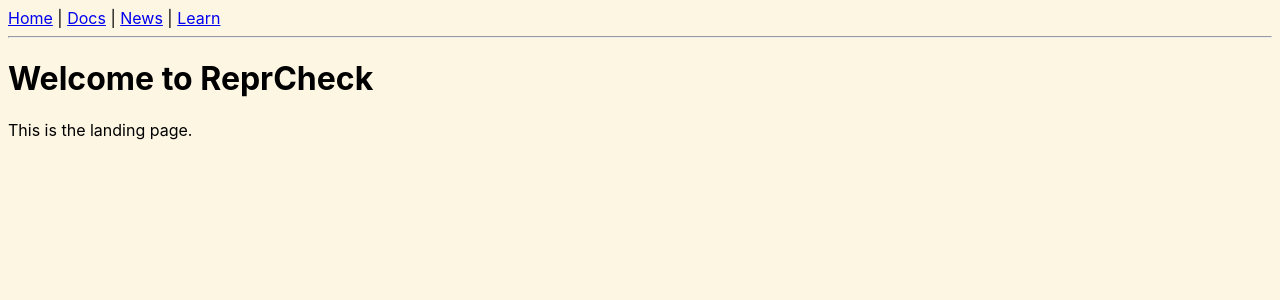
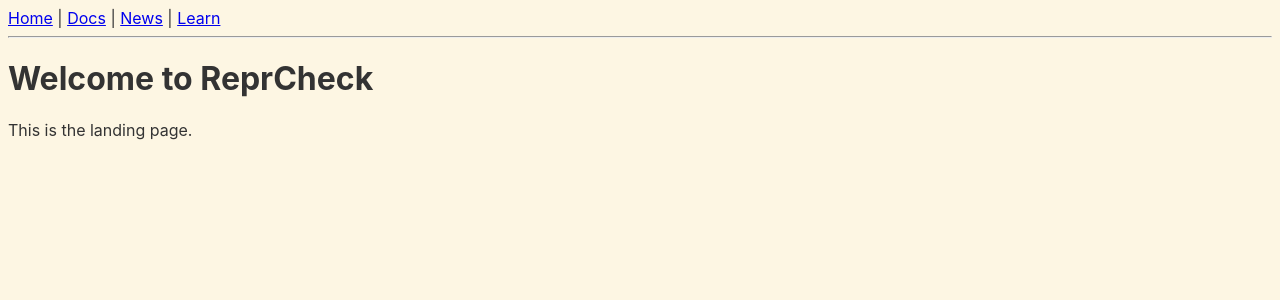
Before and after one commit to TheReprCheckProject/TheReprCheckProject.github.io, a Jekyll site: the page built from index.md, in a window 1280 px wide. Shown: the top 300 px of the page. Built offline with Jekyll 4.4.1, drawn with Linux system fonts in a browser that asks for light colours.

Commit message:
Change font colour to grey-black

```diff
--- a/assets/css/style.css
+++ b/assets/css/style.css
@@ -2,5 +2,6 @@
 body {
   font-family: -apple-system, BlinkMacSystemFont, "Segoe UI", Roboto,
                Helvetica, Arial, sans-serif !important;
-  background: #fdf6e3; /* temporary test color */
+  background: #fdf6e3; /* Warm cream */
+  color: #333333; /* Grey-black */
 }
```
